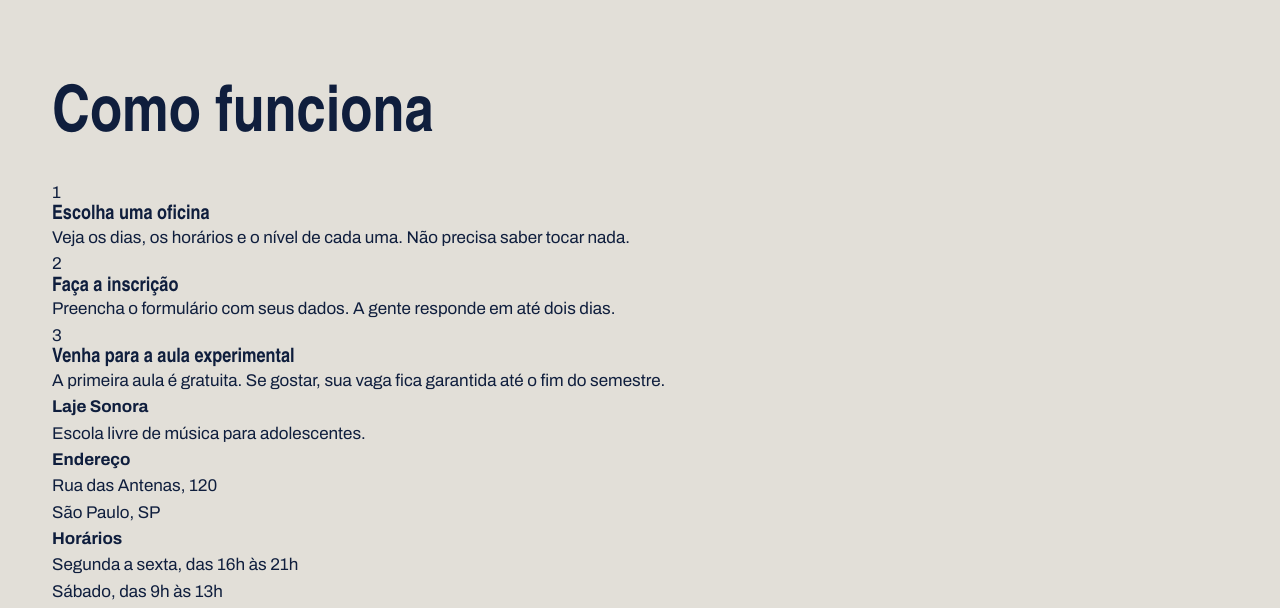
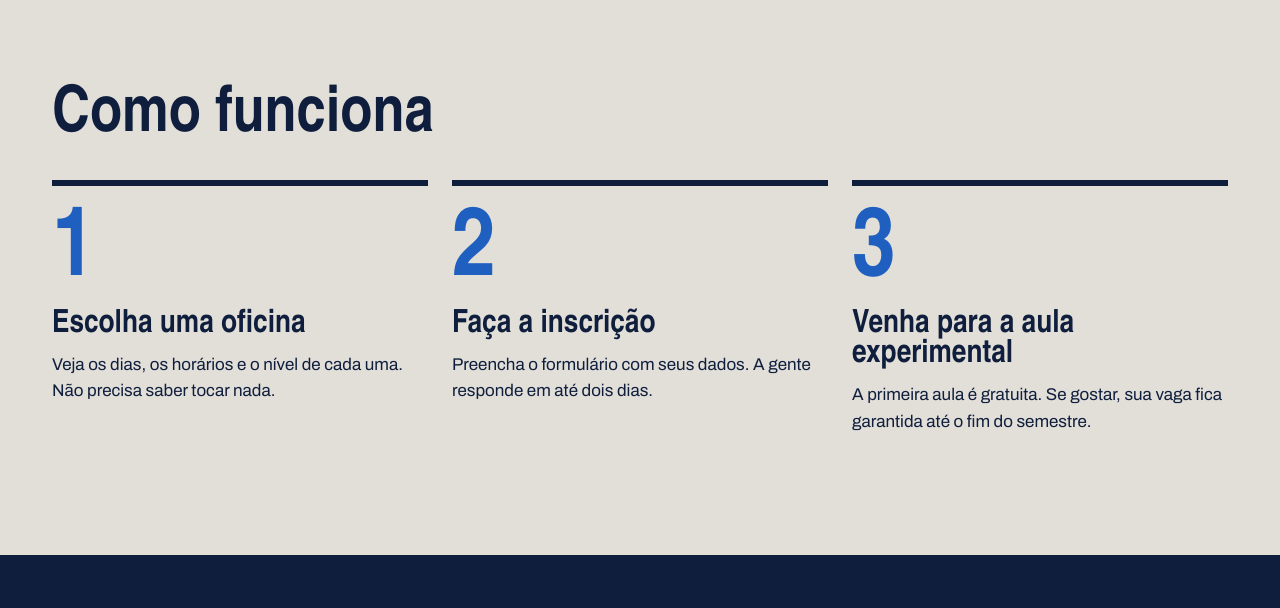
Before and after one commit to nicolasjota-prog/lajesonora, a plain HTML site: page index.html in a window 1280 px wide. Shown: the part 1753-2361 px from the top of the page. Drawn offline with Linux system fonts and the light colour scheme; a web font is replaced by a local one.

Commit message:
Página inicial pronta

```diff
--- a/index.css
+++ b/index.css
@@ -169,7 +169,6 @@ h1, h2, h3 {
     background: var(--tinta);
 }
 
-
 .card-texto {
     padding: 24px;
 }
@@ -188,3 +187,49 @@ h1, h2, h3 {
     display: flex;
     justify-content: space-between;
 }
+.passos {
+    display: flex;
+    gap: 24px;
+}
+
+.passo {
+    border-top: 6px solid var(--tinta);
+    padding-top: 20px;
+    flex: 1;
+}
+
+.passo-numero {
+    font-family: var(--fonte-cartaz);
+    font-size: 96px;
+    font-weight: 900;
+    line-height: 1;
+    color: var(--caixa-dagua);
+}
+
+.passo h3 {
+    font-size: 32px;
+    margin-block: 8px 12px;
+}
+
+.rodape {
+    margin-top: 120px;
+    background: var(--tinta);
+    color: var(--concreto);
+    padding-block: 56px;
+}
+
+.rodape-colunas {
+    display: flex;
+    gap: 40px;
+}
+
+.rodape-coluna {
+    flex: 1;
+}
+
+.rodape h4 {
+    font-family: var(--fonte-cartaz);
+    font-size: 28px;
+    color: var(--fita);
+    margin-bottom: 12px;
+}
```
